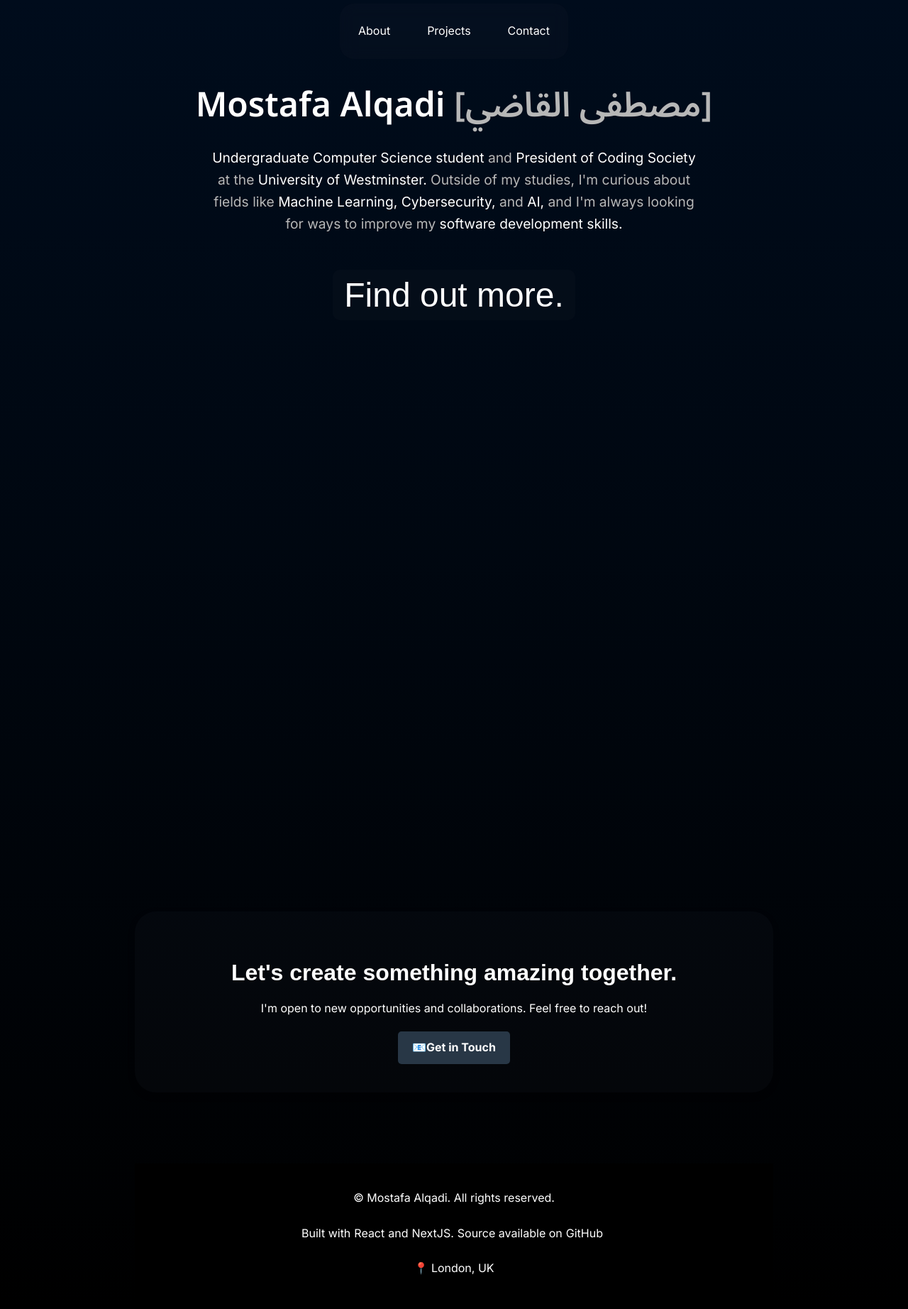
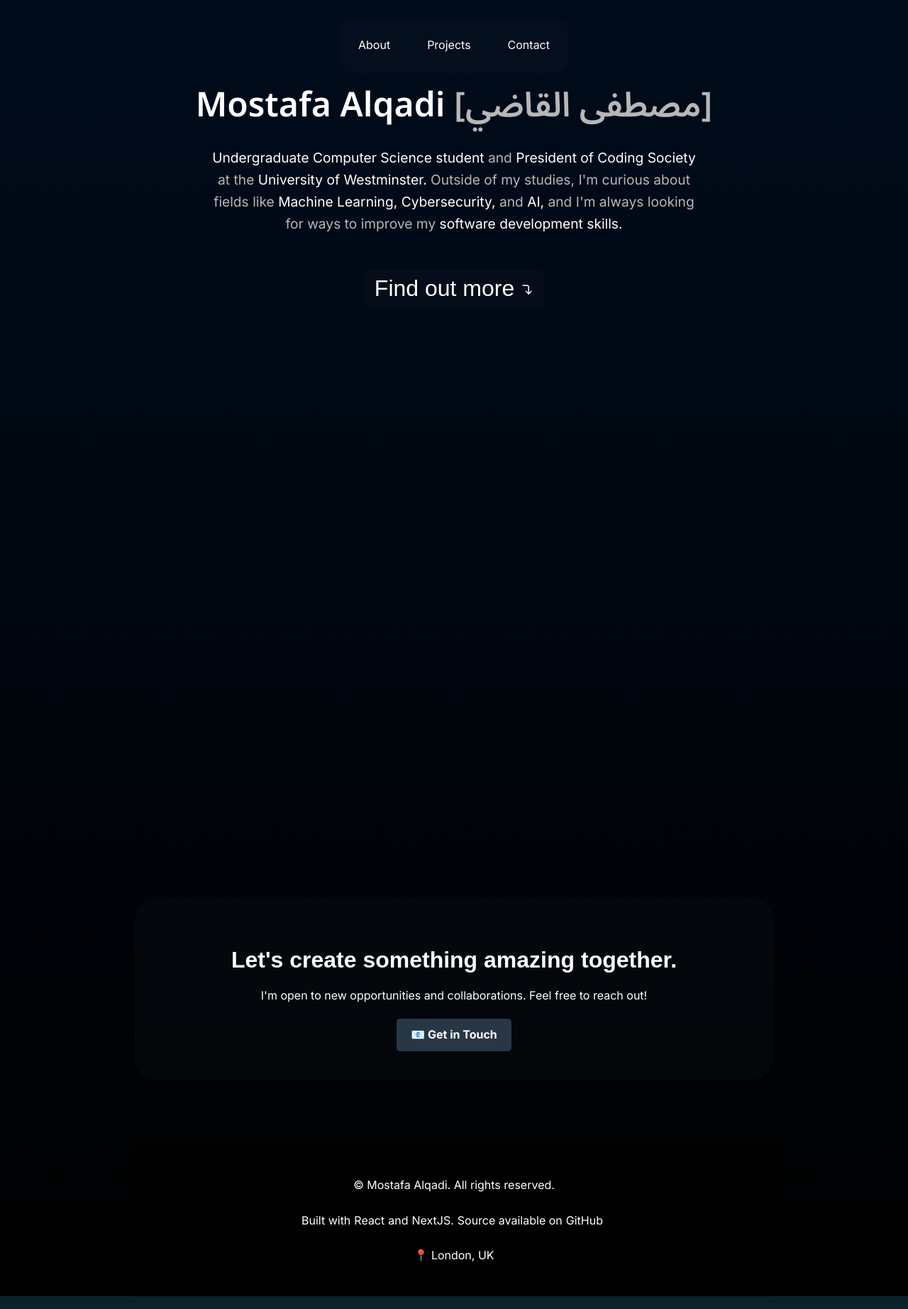
Before and after one commit to mostafa-alq/portfolio-site, a Next.js app: page / in a window 1280 px wide. Shown: the whole page at 71% size. Built offline with nearby package versions, Linux system fonts and the light colour scheme; a web font is replaced by a local one.

Commit message:
Adjusted UI for readability

```diff
--- a/package.json
+++ b/package.json
@@ -9,6 +9,7 @@
     "lint": "next lint"
   },
   "dependencies": {
+    "lucide-react": "^0.503.0",
     "next": "15.3.1",
     "react": "^19.0.0",
     "react-dom": "^19.0.0"
--- a/src/app/components/AboutSection.js
+++ b/src/app/components/AboutSection.js
@@ -3,6 +3,7 @@ import { useState } from "react";
 import styles from "./AboutSection.module.css";
 import ContactSection from "./ContactSection";
 import Touch from "./Touch";
+import { CornerRightDown } from "lucide-react";
 
 function AboutSection() {
   const [isContactVisible, setIsContactVisible] = useState(false);
@@ -29,7 +30,7 @@ function AboutSection() {
       </p>
       <div className={styles.findOutMore}>
         <button onClick={handleShowContact} className={styles.findOutMore}>
-          Find out more.
+          Find out more <CornerRightDown size={18} />
         </button>
       </div>
       <ContactSection visible={isContactVisible} />
--- a/src/app/components/AboutSection.module.css
+++ b/src/app/components/AboutSection.module.css
@@ -46,7 +46,7 @@
 .findOutMore button {
   display: inline-block;
   padding: 8px 16px;
-  font-size: 3rem;
+  font-size: 2rem;
   color: white;
   text-decoration: none;
   border: 0px;
--- a/src/app/components/Touch.js
+++ b/src/app/components/Touch.js
@@ -10,7 +10,7 @@ function Touch() {
         out!
       </p>
       <Link href="mailto:example@example.com" className={styles.button}>
-        <span>📧</span> Get in Touch
+        📧{"  "}Get in Touch
       </Link>
     </section>
   );
--- a/src/app/globals.css
+++ b/src/app/globals.css
@@ -60,7 +60,7 @@ nav {
   border-radius: 20px;
   width: fit-content;
   margin: 1rem auto;
-  margin-top: 5px;
+  margin-top: 25px;
 }
 
 nav h2 {
```
Also changed, not shown: 1 other file (tests, documents, lock files or other folders).
